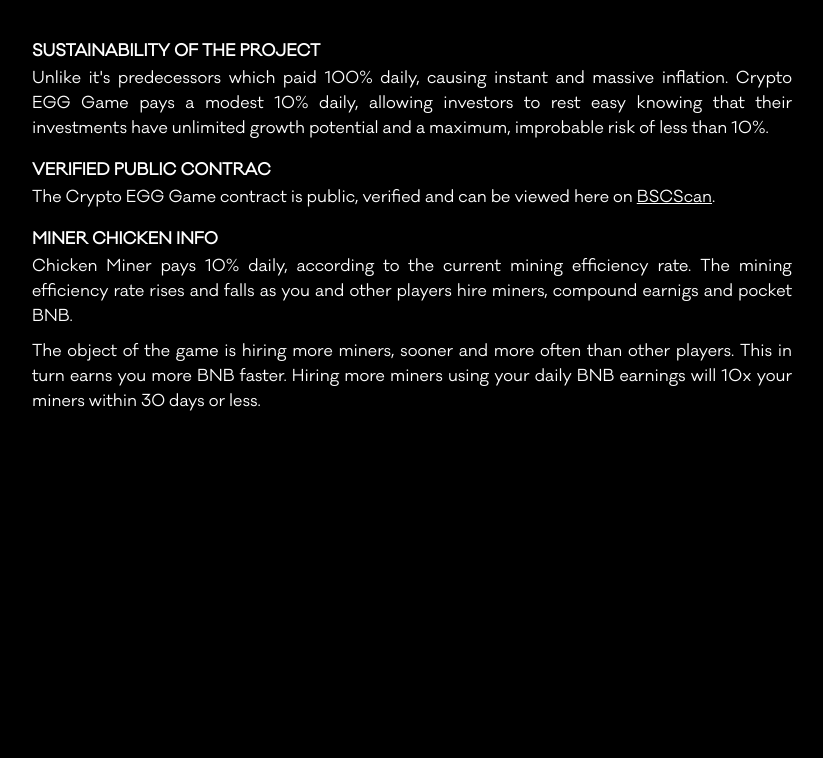
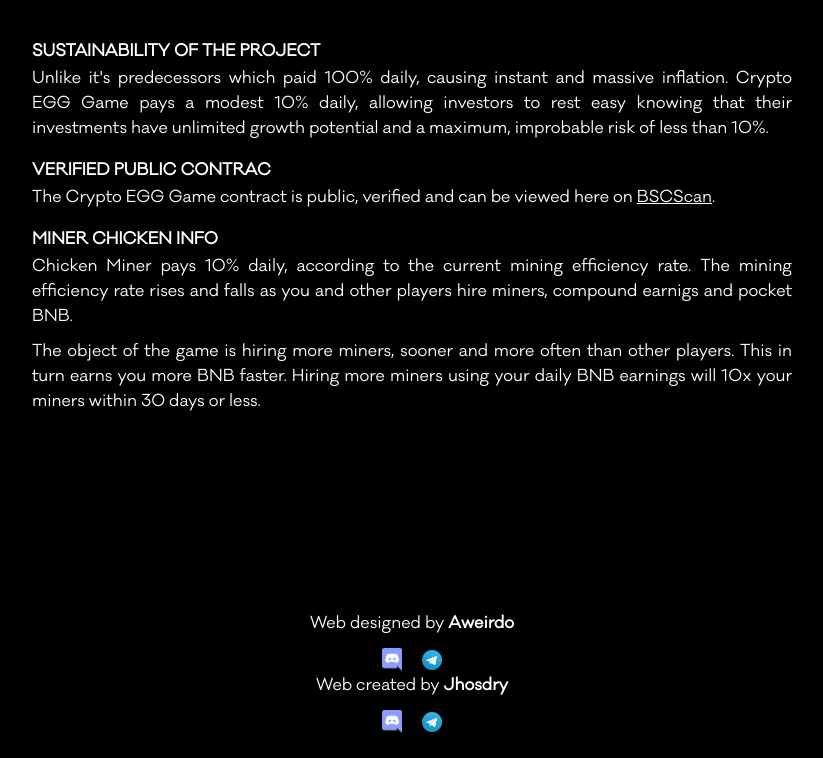
Before and after one commit to JhosdryG/eggv1, a plain HTML site: page index.htm in a window 1280 px wide. Shown: the part 984-1742 px from the top of the page, without its empty margins (228-1051 px from the left). Before the commit the page ends 1438 px from the top, so only its background shows below. Drawn offline with Linux system fonts and the light colour scheme; a script that the page names is missing.

Commit message:
add credits

```diff
--- a/index.htm
+++ b/index.htm
@@ -413,6 +413,31 @@
             </div>
           </div>
         </footer>
+
+        <div class="credits">
+          <div class="person">
+            <p class="title">Web designed by <b>Aweirdo</b></p>
+            <div class="credits-social">
+              <a href="https://discordapp.com/users/403975538278137857"
+              ><img src="images/discord.png" alt="discord"
+            /></a>
+            <a href="https://t.me/byaweirdo"
+              ><img src="images/telegram.png" alt=""
+            /></a>
+            </div>
+          </div>
+          <div class="person">
+            <p class="title">Web created by <b>Jhosdry</b></p>
+            <div class="credits-social">
+              <a href="https://discordapp.com/users/829051830746218527"
+              ><img src="images/discord.png" alt="discord"
+            /></a>
+            <a href="https://t.me/JhosephG"
+              ><img src="images/telegram.png" alt=""
+            /></a>
+            </div>
+          </div>
+        </div>
       </div>
       <script src="assets/js/ie-emulation-modes-warning.js"></script>
       <script src="assets/js/web3.min.js"></script>
--- a/sass/index.sass
+++ b/sass/index.sass
@@ -237,6 +237,9 @@
         margin: 0 auto
         margin-bottom: 10px
 
+        @media (min-width: 700px)
+            justify-content: flex-end
+
 
         img
             position: absolute
@@ -445,3 +448,19 @@ footer
 .info-box
     @media (min-width: 700px)
         order: 1
+
+.credits
+    margin-top: 200px
+    text-align: center
+
+    &-social
+        display: flex
+        align-items: center
+        justify-content: center
+        margin-top: 15px
+        a
+            margin: 0 10px
+            width: 20px
+
+            img
+                width: 20px
```
Also changed, not shown: css/index.min.css, 1 other file.
